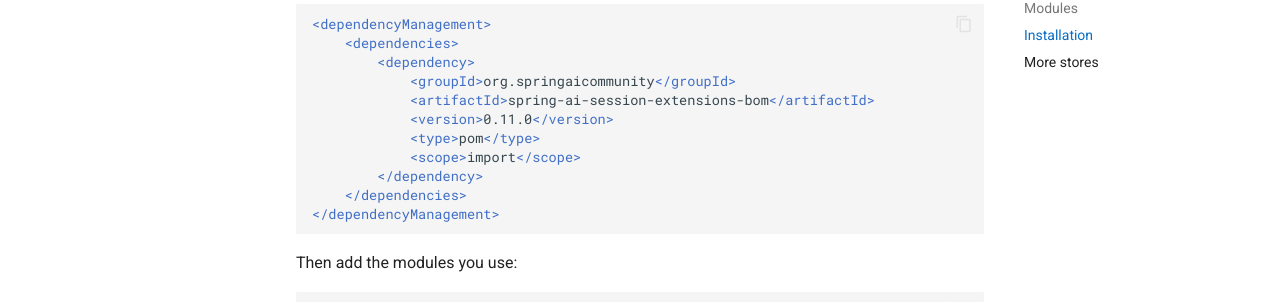
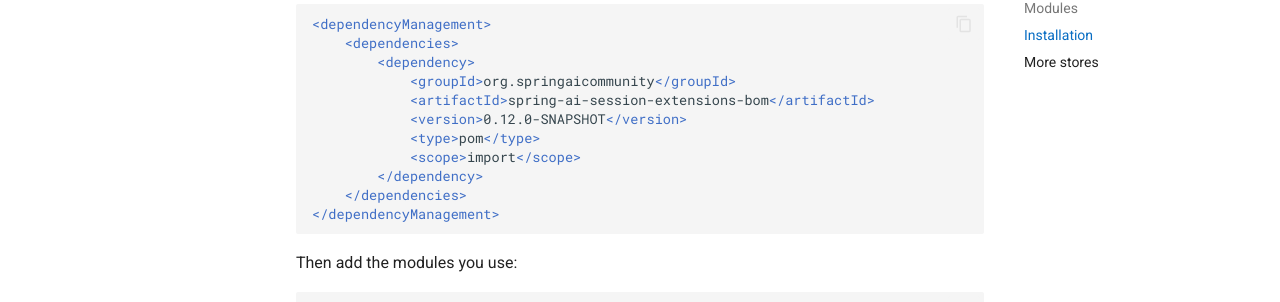
Before and after one commit to sobychacko/spring-ai-session-extensions, an MkDocs documentation site: the page built from docs/index.md, in a window 1280 px wide and 900 px high, scrolled down 1124 px. Shown: the part 150-452 px from the top of the window. Built offline with MkDocs 1.6.1 and Material for MkDocs 9.7.7, drawn with Linux system fonts in a browser that asks for light colours; comment, search, counter and statistics services are not loaded; the version menu is left out.

Commit message:
Next development version
Signed-off-by: Christian Tzolov <christian.tzolov@broadcom.com>

```diff
--- a/docs/index.md
+++ b/docs/index.md
@@ -35,7 +35,7 @@ Import the BOM, so that the modules need no version:
         <dependency>
             <groupId>org.springaicommunity</groupId>
             <artifactId>spring-ai-session-extensions-bom</artifactId>
-            <version>0.11.0</version>
+            <version>0.12.0-SNAPSHOT</version>
             <type>pom</type>
             <scope>import</scope>
         </dependency>
--- a/pom.xml
+++ b/pom.xml
@@ -6,7 +6,7 @@
 
 	<groupId>org.springaicommunity</groupId>
 	<artifactId>spring-ai-session-extensions-parent</artifactId>
-	<version>0.11.0-SNAPSHOT</version>
+	<version>0.12.0-SNAPSHOT</version>
 	<packaging>pom</packaging>
 
 	<name>Spring AI Session Extensions :: Parent</name>
```
Also changed, not shown: README.md (+1 -1 lines), 4 other files.
